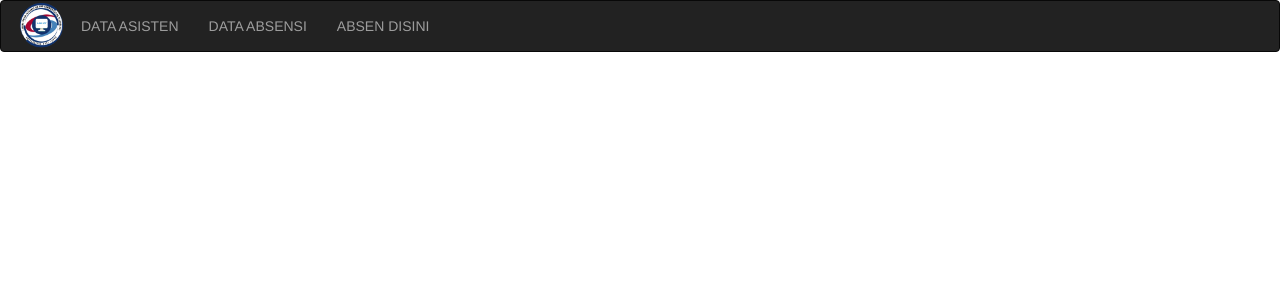
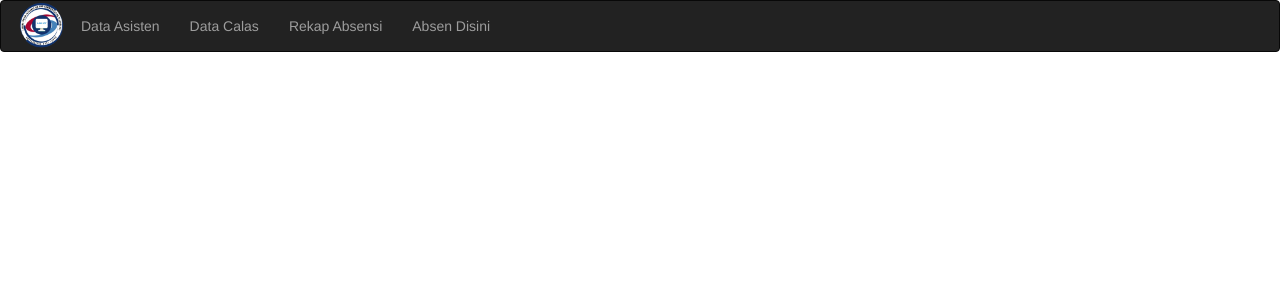
Before and after one commit to armandpram/AbsensiICT, a PHP site: page /index.php in a window 1280 px wide. Shown: the top 300 px of the page. Run offline with PHP 8.4, Linux system fonts and the light colour scheme.

Commit message:
Edit
Dashboard sama Header

```diff
--- a/AbsenICT/dashboard.php
+++ b/AbsenICT/dashboard.php
@@ -1,12 +1,14 @@
 <nav class="navbar navbar-inverse">
     <div class="container-fluid">
         <div class="navbar-header">
-            <a href="home.php"><img src="img/labict.png" width="50px"></a>
+            <a href="index.php"><img src="img/labict.png" width="50px"></a>
         </div>
         <ul class="nav navbar-nav">
-            <li><a href="dataasisten.php">DATA ASISTEN</a></li>
-            <li><a href="absensi.php">DATA ABSENSI</a></li>
-            <li><a href="scan.php">ABSEN DISINI</a></li>
+            <li><a href="asisten.php">Data Asisten</a></li>
+            <li><a href="calas.php">Data Calas</a></li>
+            <li><a href="absensi.php">Rekap Absensi</a></li>
+            <li><a href="scan.php">Absen Disini</a></li>
         </ul>
     </div>
 </nav>
+<?php include "koneksi.php"; ?>
--- a/AbsenICT/header.php
+++ b/AbsenICT/header.php
@@ -1,5 +1,6 @@
 <meta charset="utf-8">
 <meta name="viewport" content="width=device-width, initial-scale=1, shrink-to-fit=no">
 <link rel="stylesheet" href="css/bootstrap.min.css" type="text/css">
+<link rel="stylesheet" href="css/style.css" type="text/css">
 <script type="text/javasrpit" src="jquery/jquery.min.js"></script>
 <script type="text/javascript" src="js/bootstrap.min.js"></script>
```
